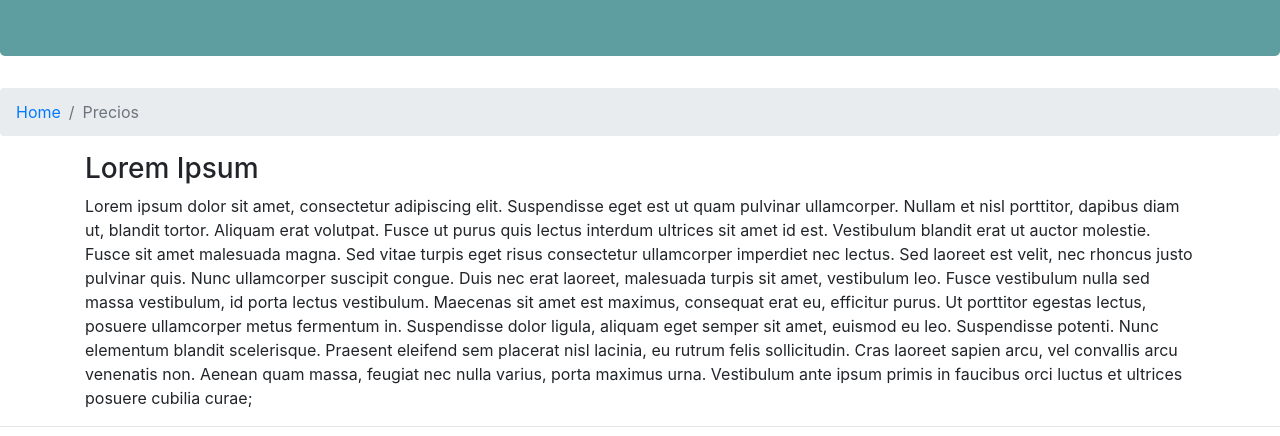
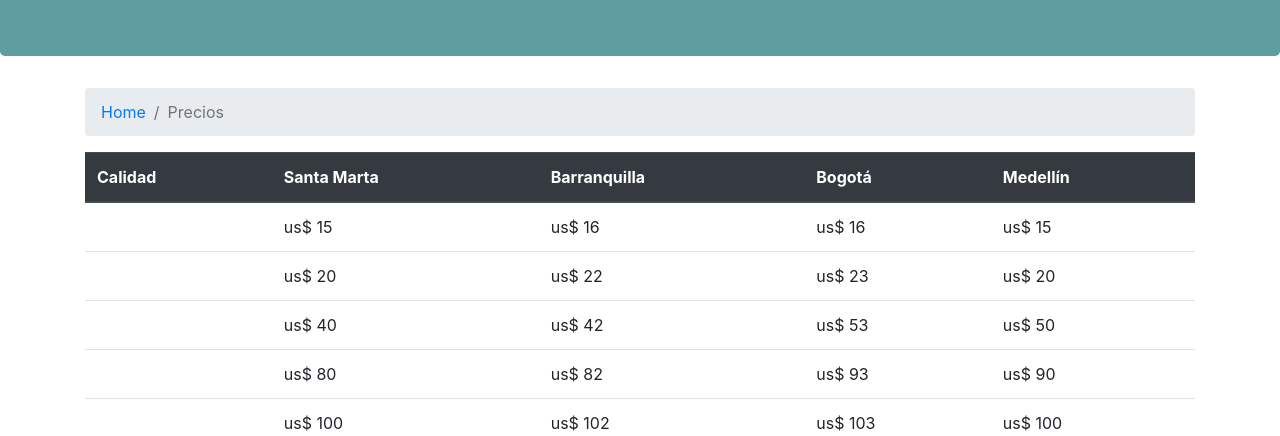
Before and after one commit to JulioJavif/Proyecto_Hoteles, a website: page prices.html in a window 1280 px wide. Shown: the part 197-633 px from the top of the page. Drawn offline with nearby package versions, Linux system fonts and the light colour scheme; a web font is replaced by a local one.

Commit message:
Tabla de precios

```diff
--- a/prices.html
+++ b/prices.html
@@ -31,19 +31,63 @@
     <div class="jumbotron">
         <h1 class="display-4">Precios</h1>
     </div>
-    <nav aria-label="breadcrumb">
-      <ol class="breadcrumb">
-        <li class="breadcrumb-item"><a href="./index.html">Home</a></li>
-        <li class="breadcrumb-item active" aria-current="page">Precios</li>
-      </ol>
-    </nav>
     <div class="container">
-      <h3>Lorem Ipsum</h3>
-      <span>
-        Lorem ipsum dolor sit amet, consectetur adipiscing elit. Suspendisse eget est ut quam pulvinar ullamcorper. Nullam et nisl porttitor, dapibus diam ut, blandit tortor. Aliquam erat volutpat. Fusce ut purus quis lectus interdum ultrices sit amet id est. Vestibulum blandit erat ut auctor molestie. Fusce sit amet malesuada magna. Sed vitae turpis eget risus consectetur ullamcorper imperdiet nec lectus. Sed laoreet est velit, nec rhoncus justo pulvinar quis. Nunc ullamcorper suscipit congue.
+      <nav aria-label="breadcrumb">
+        <ol class="breadcrumb">
+          <li class="breadcrumb-item"><a href="./index.html">Home</a></li>
+          <li class="breadcrumb-item active" aria-current="page">Precios</li>
+        </ol>
+      </nav>
 
-Duis nec erat laoreet, malesuada turpis sit amet, vestibulum leo. Fusce vestibulum nulla sed massa vestibulum, id porta lectus vestibulum. Maecenas sit amet est maximus, consequat erat eu, efficitur purus. Ut porttitor egestas lectus, posuere ullamcorper metus fermentum in. Suspendisse dolor ligula, aliquam eget semper sit amet, euismod eu leo. Suspendisse potenti. Nunc elementum blandit scelerisque. Praesent eleifend sem placerat nisl lacinia, eu rutrum felis sollicitudin. Cras laoreet sapien arcu, vel convallis arcu venenatis non. Aenean quam massa, feugiat nec nulla varius, porta maximus urna. Vestibulum ante ipsum primis in faucibus orci luctus et ultrices posuere cubilia curae;
-      </span>
+      <div class="table-responsive">
+        <table class="table">
+          <thead class="thead-dark">
+            <th>Calidad</th>
+            <th>Santa Marta</th>
+            <th>Barranquilla</th>
+            <th>Bogotá</th>
+            <th>Medellín</th>
+          </thead>
+          <tbody>
+            <tr>
+              <td><span class="oi oi-star"></span></td>
+              <td>us$ 15</td>
+              <td>us$ 16</td>
+              <td>us$ 16</td>
+              <td>us$ 15</td>
+            </tr>
+            <tr>
+              <td><span class="oi oi-star"></span><span class="oi oi-star"></span></td>
+              <td>us$ 20</td>
+              <td>us$ 22</td>
+              <td>us$ 23</td>
+              <td>us$ 20</td>
+            </tr>
+            <tr>
+              <td><span class="oi oi-star"></span><span class="oi oi-star"></span><span class="oi oi-star"></span></td>
+              <td>us$ 40</td>
+              <td>us$ 42</td>
+              <td>us$ 53</td>
+              <td>us$ 50</td>
+            </tr>
+            <tr>
+              <td><span class="oi oi-star"></span><span class="oi oi-star"></span><span class="oi oi-star"></span><span class="oi oi-star"></span></td>
+              <td>us$ 80</td>
+              <td>us$ 82</td>
+              <td>us$ 93</td>
+              <td>us$ 90</td>
+            </tr>
+            <tr>
+              <td><span class="oi oi-star"></span><span class="oi oi-star"></span><span class="oi oi-star"></span><span class="oi oi-star"></span><span class="oi oi-star"></span></td>
+              <td>us$ 100</td>
+              <td>us$ 102</td>
+              <td>us$ 103</td>
+              <td>us$ 100</td>
+            </tr>
+          </tbody>
+        </table>
+      </div>
+
     </div>
     <hr>
     <footer>
```
Also changed, not shown: index.html (+3 -3 lines).
